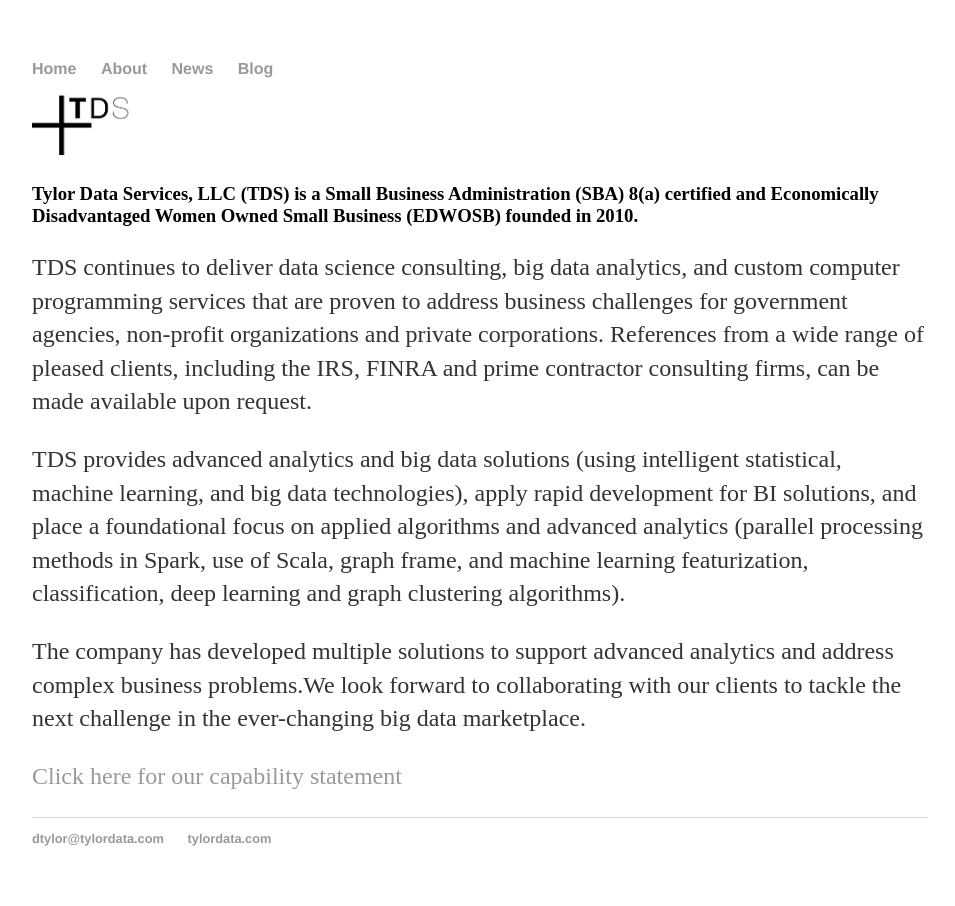
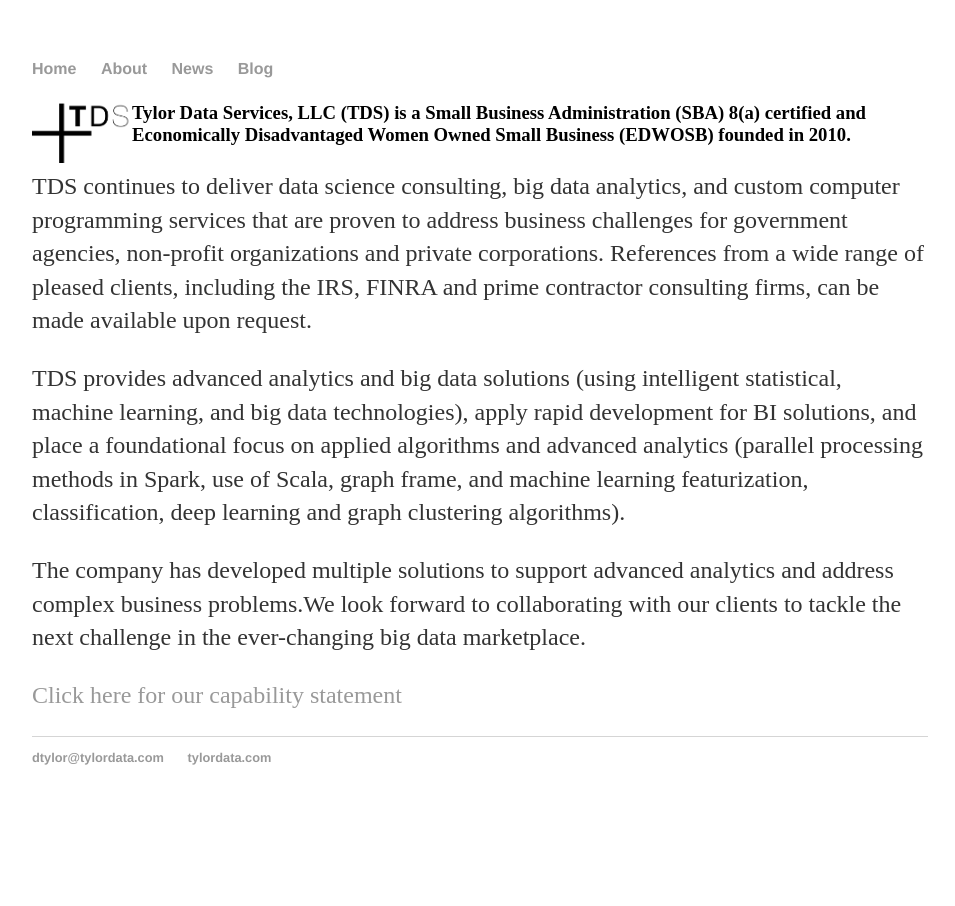
Before and after one commit to dtylor/dtylor.github.io, a Jekyll site: the page built from index.html, in a window 1280 px wide. Shown: the whole page, without its empty margins (160-1115 px from the left). Built offline with Jekyll 4.4.1, drawn with Linux system fonts in a browser that asks for light colours.

Commit message:
Update index.html

```diff
--- a/index.html
+++ b/index.html
@@ -3,6 +3,6 @@
 title: Tylor Data Services, LLC
 ---
 <div class="blurb">
-<img src="images/TDS_sm.png" width="100"/><p><h3>Tylor Data Services, LLC (TDS) is a Small Business Administration (SBA) 8(a) certified and Economically Disadvantaged Women Owned Small Business (EDWOSB) founded in 2010.</h3></p><p>TDS continues to deliver data science consulting, big data analytics, and custom computer programming services that are proven to address business challenges for government agencies, non-profit organizations and private corporations. References from a wide range of pleased clients, including the IRS, FINRA and prime contractor consulting firms, can be made available upon request.</p><p>TDS provides advanced analytics and big data solutions (using intelligent statistical, machine learning, and big data technologies), apply rapid development for BI solutions, and place a foundational focus on applied algorithms and advanced analytics (parallel processing methods in Spark, use of Scala, graph frame, and machine learning featurization, classification, deep learning and graph clustering algorithms).</p><p>The company has developed multiple solutions to support advanced analytics and address complex business problems.We look forward to collaborating with our clients to tackle the next challenge in the ever-changing big data marketplace. </p>
+<p><img src="images/TDS_sm.png" style="float:left;width:100px"/><h3>Tylor Data Services, LLC (TDS) is a Small Business Administration (SBA) 8(a) certified and Economically Disadvantaged Women Owned Small Business (EDWOSB) founded in 2010.</h3></p><p>TDS continues to deliver data science consulting, big data analytics, and custom computer programming services that are proven to address business challenges for government agencies, non-profit organizations and private corporations. References from a wide range of pleased clients, including the IRS, FINRA and prime contractor consulting firms, can be made available upon request.</p><p>TDS provides advanced analytics and big data solutions (using intelligent statistical, machine learning, and big data technologies), apply rapid development for BI solutions, and place a foundational focus on applied algorithms and advanced analytics (parallel processing methods in Spark, use of Scala, graph frame, and machine learning featurization, classification, deep learning and graph clustering algorithms).</p><p>The company has developed multiple solutions to support advanced analytics and address complex business problems.We look forward to collaborating with our clients to tackle the next challenge in the ever-changing big data marketplace. </p>
 <p><a href="resources/TDS_CapabilityStatement.pdf"> Click here for our capability statement</a></p>
  </div><!-- /.blurb -->
```
